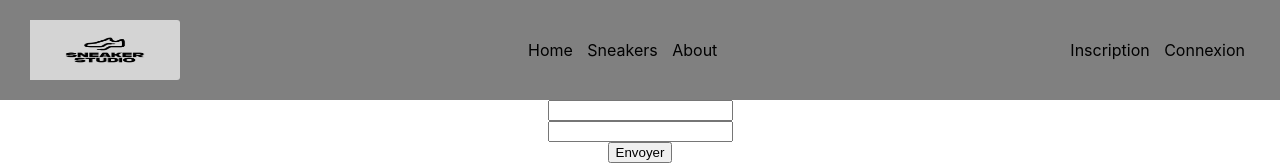
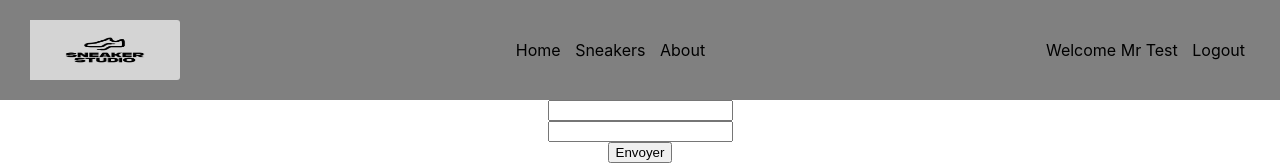
Before and after one commit to Deflandrenassim/sneakers_front, a React (Create React App) app: page /login in a window 1280 px wide. Shown: the top 165 px of the page. Built offline with nearby package versions, Linux system fonts and the light colour scheme.

Commit message:
features : verification if token , if token modify header

```diff
--- a/src/App.jsx
+++ b/src/App.jsx
@@ -31,7 +31,6 @@ function App() {
       </div>
     </AuthProvider>
 
-
   );
 }
 
--- a/src/authContext/useToken.jsx
+++ b/src/authContext/useToken.jsx
@@ -3,7 +3,6 @@ import AuthContext from './AuthContext';
 
 export default function useToken() {
   const [authUser, setAuthUser] = useState(AuthContext);
-  console.log('test');
   const enregisterToken = (key, value) => {
     setAuthUser(localStorage.setItem(key, value));
   };
--- a/src/container/Connect/Login.jsx
+++ b/src/container/Connect/Login.jsx
@@ -1,10 +1,8 @@
 import React, { useState } from 'react';
 import axios from 'axios';
-import { useNavigate } from 'react-router-dom';
 import Button from '../../component/button/Button';
 import './Login.css';
 import { EmailField, PasswordField } from '../../component/textfield/Textfield';
-import useToken from '../../authContext/useToken';
 
 function Login() {
   const [verificationMail, setVerificationMail] = useState();
@@ -24,6 +22,7 @@ function Login() {
       verificationMail, verificationPassword,
     })
       .then((response) => {
+        console.log(response);
       })
       .catch((error) => {
         setErreur(error.response.data.message);
--- a/src/container/header/Header.jsx
+++ b/src/container/header/Header.jsx
@@ -2,11 +2,11 @@ import React from 'react';
 import './Header.css';
 import { Link } from 'react-router-dom';
 import Logo from '../../images/Logo.png';
+import useToken from '../../authContext/useToken';
 
 export function Header() {
   return (
     <div className="header">
-
       <div className="contain_lign">
         <HeaderLogo />
         <div className="link_position">
@@ -41,11 +41,25 @@ export function HeaderLink({ children }) {
 }
 
 export function HeaderConnect({ children }) {
+  const { authUser } = useToken();
+
   return (
-    <div className="header_connect">
-      <Link className="link" to="/inscription"> Inscription </Link>
-      <Link className="link" to="/login"> Connexion </Link>
-      {children}
+    <div>
+      {authUser ? (
+        <div className="header_connect">
+          <Link className="link" to="/inscription"> Welcome Mr Test</Link>
+          <Link className="link" to="/login"> Logout </Link>
+          {children}
+        </div>
+
+      )
+        : (
+          <div className="header_connect">
+            <Link className="link" to="/inscription"> Inscription </Link>
+            <Link className="link" to="/login"> Connexion </Link>
+            {children}
+          </div>
+        )}
     </div>
   );
 }
```
Also changed, not shown: src/container/sneaker/Sneaker.jsx (line endings or trailing spaces).
